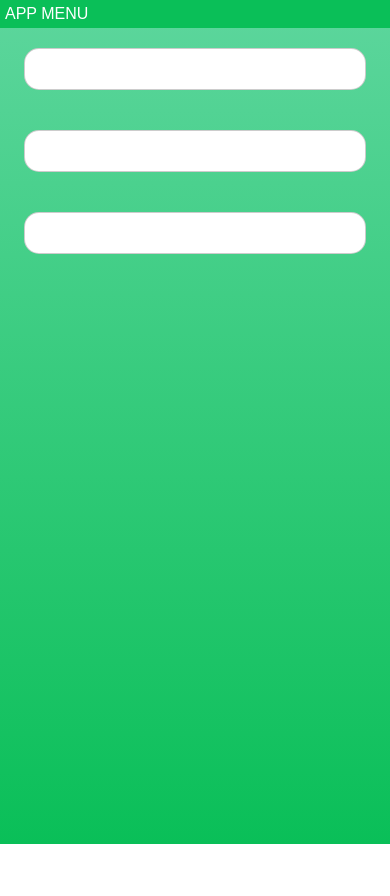
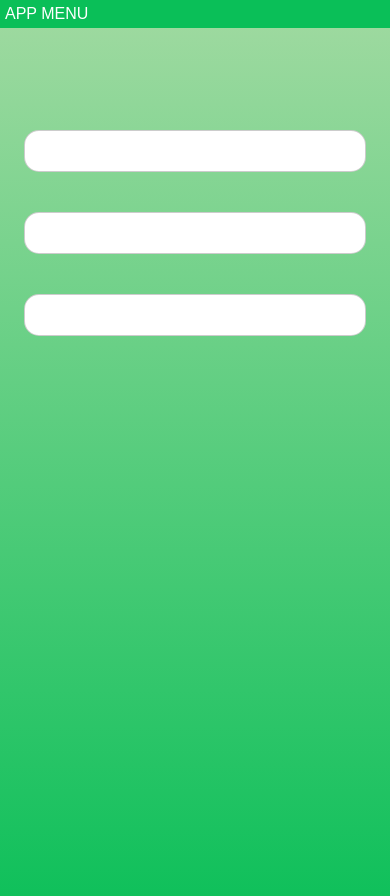
Before and after one commit to mailinhnamdinh/mailinhnamdinh.github.io, a plain HTML site: page index.html in a window 390 px wide. Before the commit the page ends 844 px from the top, so only its background shows below. Drawn offline with Linux system fonts and the light colour scheme.

Commit message:
Update style.css

```diff
--- a/index_files/style.css
+++ b/index_files/style.css
@@ -12,21 +12,24 @@
 
 /*reset end*/
 
-html
+body
 {
     background-image: linear-gradient(to bottom, #fff, #0abf58);
+    min-height:100vh;
 }
 @media only screen and (max-width:576px)
 {
-    html
+    body
     {
-        background-image: linear-gradient(to bottom, #5dd69d, #0abf58);
+        background-image: linear-gradient(to bottom,rgb(161, 218, 161), #0abf58);
     }
 }
 
+
+
 .container
 {
-        margin-top:50px;
+    margin-top:20px;
     display:grid;
     grid-template-columns: repeat(auto-fit, minmax(260px,1fr));
     justify-items: center;
@@ -41,6 +44,28 @@
         gap:0px;
         padding:0px;
         justify-items: center;
+    }
+}
+
+.favorite-menu
+{
+    margin-top:80px;
+    width:90%;
+    display:grid;
+    grid-template-columns: repeat(6,1fr);
+    gap:20px;
+    font-size: 18px;
+}
+
+@media only screen and (max-width:576px)
+{
+    .favorite-menu
+    {
+        width:100%;
+        display: grid;
+        grid-template-columns: 1fr 1fr;
+        grid-template-rows: 1fr 1fr;
+        gap:10px;
     }
 }
 
@@ -69,6 +94,7 @@
             gap:12px;
             animation: show 0.3s ease-out;
         }
+
         @media only screen and (max-width:576px)
         {
             .pannel-grid
@@ -81,12 +107,11 @@
         {
             background-color: #fff;
             color:rgba(0,0,0,1);
-                    border-radius: 8px;
+            border-radius: 12px;
             border: 1px solid rgba(0,0,0,0.2);
-                    padding: 10px;
+            padding: 15px;
             text-align: left;
             text-decoration: none;
-                    margin: 4px 2px;
             cursor: pointer;
         }
 
```
Lines whose indentation alone changed are shown as unchanged.
